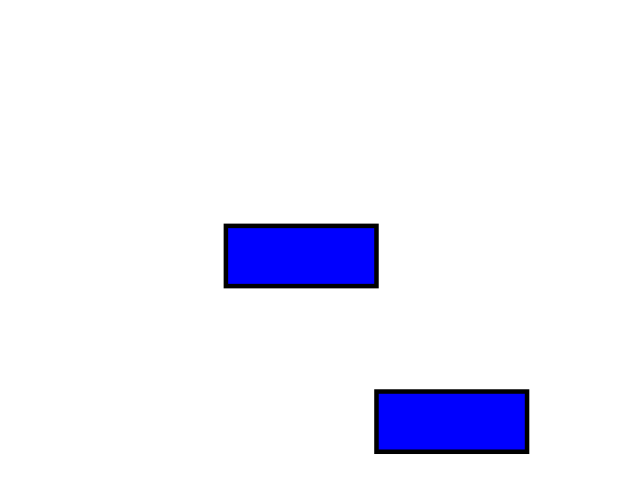
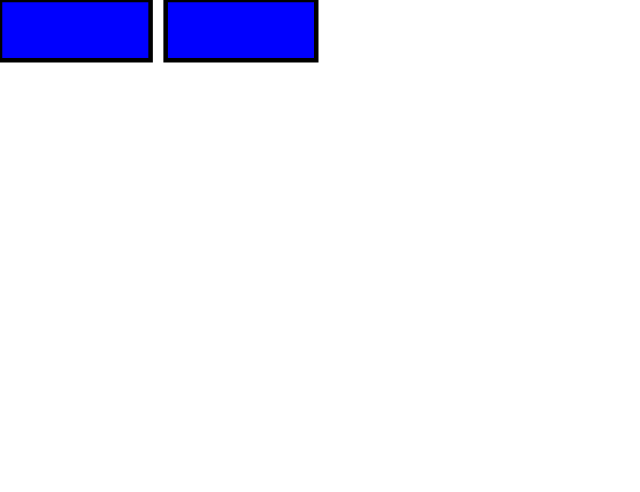
Before and after one commit to tkreyling/svg-experiments, a React (Create React App) app: page / in a window 1280 px wide. Shown: the top 492 px of the page, without its empty margins (0-640 px from the left). Built offline with nearby package versions, Linux system fonts and the light colour scheme.

Commit message:
Replaced hard coded rects by calculated rects

```diff
--- a/src/App.tsx
+++ b/src/App.tsx
@@ -35,8 +35,7 @@ const App: React.FC = () => {
   return (
     <div className="App">
       <svg viewBox="0 0 850 600">
-        <Rect x={150} y={150}/>
-        <Rect x={250} y={260}/>
+        {layoutHorizontally(["element", "element"]).map(Rect)}
       </svg>
     </div>
   );
```
